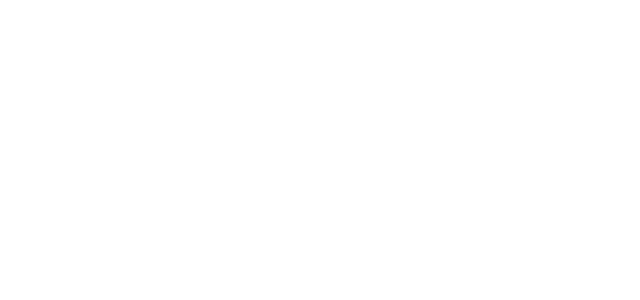
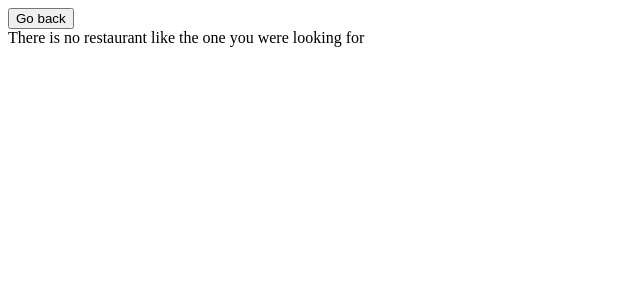
Before and after one commit to StanEffy/wolt-21, a React (Create React App) app: page /1 in a window 1280 px wide. Shown: the top 300 px of the page, without its empty margins (0-640 px from the left). Built offline with nearby package versions, Linux system fonts and the light colour scheme.

Commit message:
add single restaurant page

```diff
--- a/src/App.tsx
+++ b/src/App.tsx
@@ -1,7 +1,7 @@
 import React, { createContext, Dispatch, useState } from "react";
 import { ThemeProvider } from "styled-components";
 import { theme } from "./theme";
-import { BrowserRouter as Router, Routes, Route, Link } from "react-router-dom";
+import { BrowserRouter as Router, Routes, Route } from "react-router-dom";
 import Home from "./pages/Home/Home";
 import { restaurants } from "./restaurantsData";
 import SingleRestaurant from "./pages/SingleRestaurant/SingleRestaurant";
@@ -11,7 +11,7 @@
 function App() {
   const [activeRest, setActiveRest] = useState<IRestaurant | null>(null);
 
-  const setActive = (rest: IRestaurant) => {
+  const setActive = (rest: IRestaurant | null) => {
     setActiveRest(rest);
   };
 
--- a/src/RestaurantContext.ts
+++ b/src/RestaurantContext.ts
@@ -3,5 +3,5 @@
 
 export const RestaurantContext = createContext<{
   activeRest: IRestaurant | null;
-  setActive: (rest: IRestaurant) => void;
+  setActive: (rest: IRestaurant | null) => void;
 }>({ activeRest: null, setActive: () => {} });
--- a/src/components/RestaurantCard/RestaurantCard.tsx
+++ b/src/components/RestaurantCard/RestaurantCard.tsx
@@ -55,6 +55,11 @@
 
   const [size, setSize] = useState(210);
 
+  const handleClick = () => {
+    navigate(`/${name}`);
+    context.setActive(restaurant);
+  };
+
   useEffect(() => {
     if (width < 480) {
       if (size !== 320) {
@@ -84,7 +89,7 @@
       status={online}
       style={{ width: `${size}px` }}
       className={"slide"}
-      onClick={() => context.setActive(restaurant)}
+      onClick={() => handleClick()}
     >
       <Blurhash
         hash={blurhash}
--- a/src/pages/SingleRestaurant/SingleRestaurant.tsx
+++ b/src/pages/SingleRestaurant/SingleRestaurant.tsx
@@ -1,10 +1,46 @@
 import React from "react";
-import { useParams } from "react-router-dom";
+import { useNavigate, useParams } from "react-router-dom";
 import { useContext } from "react";
+import { RestaurantContext } from "../../RestaurantContext";
+import { Blurhash } from "react-blurhash";
 
 const SingleRestaurant = () => {
-  const { name } = useParams();
-  return <div></div>;
+  const { activeRest, setActive } = useContext(RestaurantContext);
+  const navigate = useNavigate();
+
+  const handleClick = () => {
+    setActive(null);
+    navigate("/");
+  };
+
+  return (
+    <section>
+      <button onClick={() => handleClick()}>Go back</button>
+      {!activeRest ? (
+        <div>There is no restaurant like the one you were looking for</div>
+      ) : (
+        <div>
+          <div style={{ maxWidth: "480px" }}>
+            <Blurhash
+              hash={activeRest.blurhash}
+              width={"100%"}
+              height={Math.floor((480 / 16) * 9)}
+              resolutionX={32}
+              resolutionY={32}
+              punch={1}
+            />
+          </div>
+          <h2>{activeRest.name}</h2>
+          <p>{activeRest.online ? "online" : "offline"}</p>
+          <p>Opened since {activeRest.launch_date}</p>
+          <p>
+            situated {activeRest.location[0]} & {activeRest.location[1]}
+          </p>
+          <p>popularity {activeRest.popularity}</p>
+        </div>
+      )}
+    </section>
+  );
 };
 
 export default SingleRestaurant;
```
